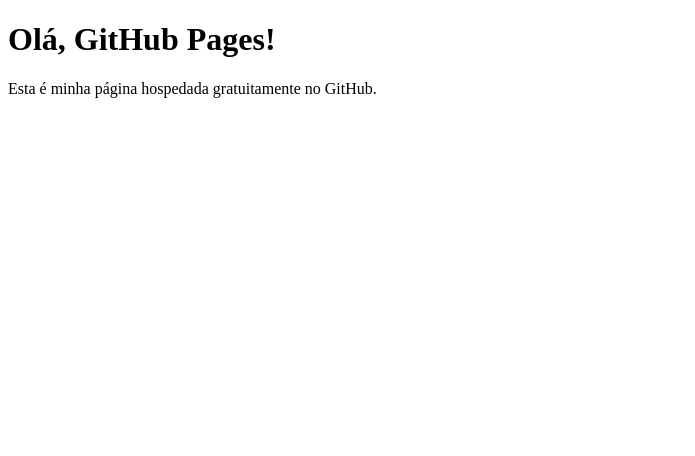
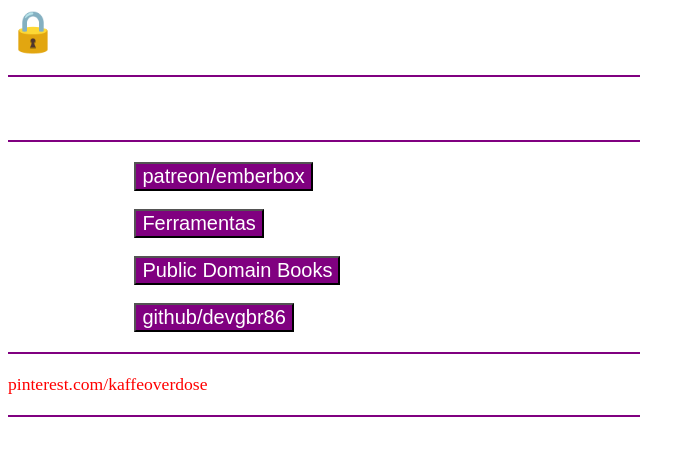
Before and after one commit to devgbr86/frontkit, a plain HTML site: page index.html in a window 1280 px wide. Shown: the whole page, without its empty margins (0-695 px from the left). Drawn offline with Linux system fonts and the light colour scheme.

Commit message:
Update index.html

```diff
--- a/index.html
+++ b/index.html
@@ -1,11 +1,120 @@
 <!DOCTYPE html>
 <html lang="pt-BR">
 <head>
-  <meta charset="UTF-8" />
-  <title>Minha Página no GitHub</title>
+  <meta charset="UTF-8"> <!-- Suporte a acentuação -->
+  <meta name="viewport" content="width=device-width, initial-scale=1.0"> <!-- Responsividade -->
+
+  <title>Caffe</title> <!-- Título que aparece na aba do navegador -->
+
+  <link rel="stylesheet" href="style.css"> <!-- Link para o CSS externo (se usar) -->
+
+  <!-- Favicon (ícone da aba, opcional) -->
+  <link rel="icon" href="favicon.ico" type="image/x-icon">
 </head>
+
+
+
+
+
+
+
+
+
 <body>
-  <h1>Olá, GitHub Pages!</h1>
-  <p>Esta é minha página hospedada gratuitamente no GitHub.</p>
+<div style="font-size: 250%;">🔒</div>
+
+
+<div style="width: 50%;
+      height: 2px;
+      background-color: #800080;
+      margin-left: 0;
+      margin-top: 20px;
+      margin-bottom: 20px;"></div>
+
+
+<div style="color: white;
+    font-size: 125%;">
+topverbs@gmail.com</div>
+
+
+<div style="width: 50%;
+      height: 2px;
+      background-color: #800080;
+      margin-left: 0;
+      margin-top: 20px;
+      margin-bottom: 20px;"></div>
+
+      <div style="margin-left: 10%;">
+<a href="https://www.patreon.com/emberbox">
+<button
+style="color: white;
+    background-color: purple;
+    font-size: 125%;
+    cursor: pointer;">patreon/emberbox</button></a>
+
+
+<br />
+<br />
+
+
+<a href="https://drive.google.com/drive/folders/10va8ouoUGKcW5uoYmZMFUi2lk1IyApXp?usp=sharing">
+<button
+style="color: white;
+    background-color: purple;
+    font-size: 125%;
+    cursor: pointer;">Ferramentas</button></a>
+
+
+<br />
+<br />
+
+
+<a href="https://drive.google.com/drive/folders/1hYeNQ6j2aKn6y54SRZWP4AnspWZAtX8Q?usp=sharing">
+<button
+style="color: white;
+    background-color: purple;
+    font-size: 125%;
+    cursor: pointer;">Public Domain Books</button></a>
+
+
+<br />
+<br />
+
+
+<a href="https://github.com/devgbr86/frontkit">
+<button
+style="color: white;
+    background-color: purple;
+    font-size: 125%;
+    cursor: pointer;">github/devgbr86</button></a></div>
+
+
+<div style="width: 50%;
+      height: 2px;
+      background-color: #800080;
+      margin-left: 0;
+      margin-top: 20px;
+      margin-bottom: 20px;"></div>
+
+
+<!-- Widget oficial Pinterest -->
+<a data-pin-do="embedUser" data-pin-scale-height="240" data-pin-scale-width="80" data-pin-board-width="400" href="https://www.pinterest.com/kaffeoverdose/"></a>
+<script async defer src="//assets.pinterest.com/js/pinit.js"></script>
+
+<div>
+<p style="font-size: 110%; color: red;">pinterest.com/kaffeoverdose</p></div>
+
+
+<div style="width: 50%;
+      height: 2px;
+      background-color: #800080;
+      margin-left: 0;
+      margin-top: 20px;
+      margin-bottom: 20px;"></div>
+
+
+
+
+
 </body>
 </html>
```
